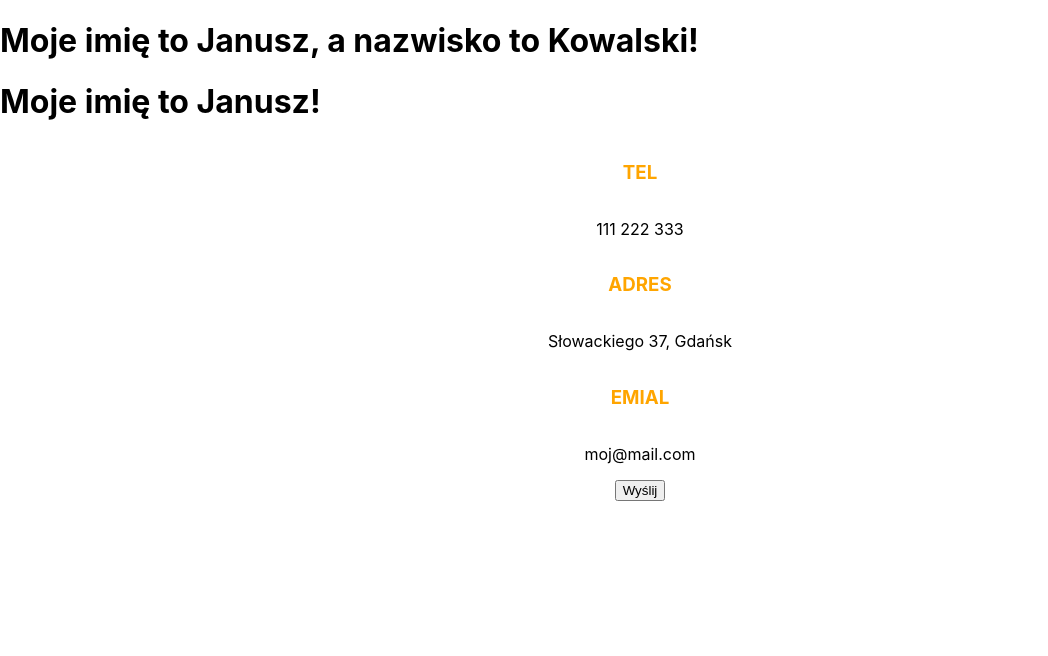
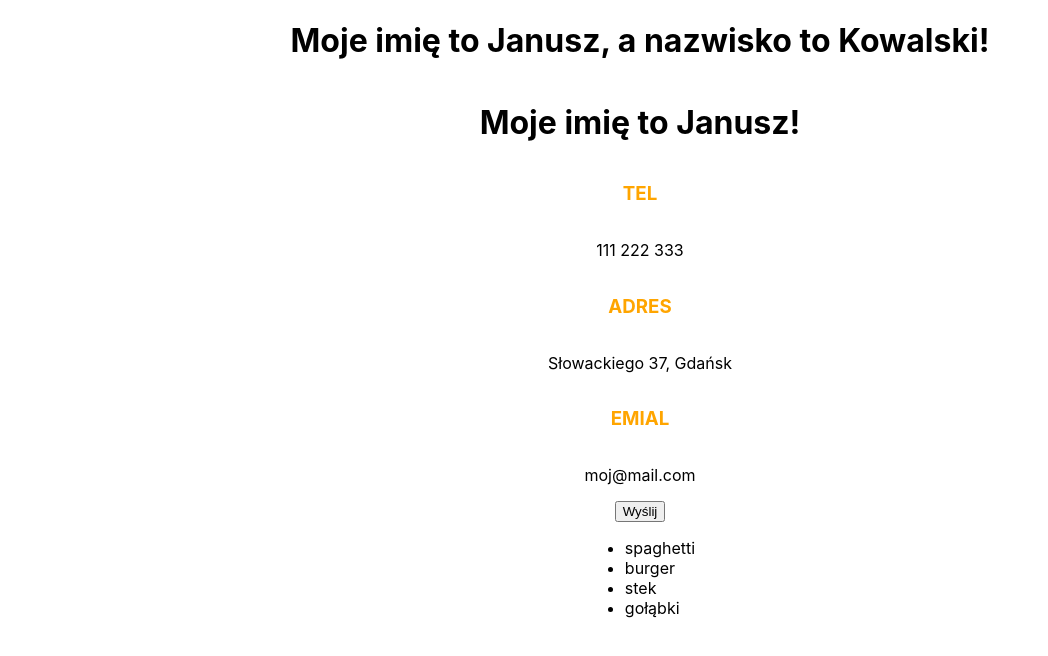
Before and after one commit to infoshareacademy/isareactrars, a JavaScript app in the folder my-app/: page / in a window 1280 px wide. Shown: the top 656 px of the page, without its empty margins (0-1048 px from the left). Built offline with nearby package versions, Linux system fonts and the light colour scheme; the HTML template or start-up script is replaced by a standard one.

Commit message:
Added Wrapper and my favourite dishes

```diff
--- a/my-app/src/App.js
+++ b/my-app/src/App.js
@@ -1,9 +1,11 @@
 import { Contact } from './Contact';
+import { Wrapper } from './Wrapper';
+import { MyFavouriteDishes } from './MyFavouriteDishes';
 import MyName from './MyName';
 
 function App() {
   return (
-    <>
+    <Wrapper>
         <MyName name="Janusz" surname="Kowalski" />
         <MyName name="Janusz" />
         <Contact data={{
@@ -11,7 +13,13 @@
             address: { street: 'Słowackiego', city: 'Gdańsk', number: 37 },
             email: 'moj@mail.com'
         }} />
-    </>
+        <MyFavouriteDishes dishes={[
+            { id: 1, name: 'spaghetti'},
+            { id: 2, name: 'burger'},
+            { id: 3, name: 'stek'},
+            { id: 4, name: 'gołąbki'},
+        ]} />
+    </Wrapper>
   );
 }
 
--- /dev/null
+++ b/my-app/src/MyFavouriteDishes.js
@@ -0,0 +1,5 @@
+export const MyFavouriteDishes = ({ dishes }) => (
+    <ul>
+        {dishes.map(dish => <li key={dish.id}>{dish.name}</li>)}
+    </ul>
+)
--- /dev/null
+++ b/my-app/src/Wrapper.js
@@ -0,0 +1,11 @@
+export const Wrapper = (props) => {
+    return (
+        <div style={{
+            display: 'flex',
+            flexDirection: 'column',
+            alignItems: 'center'
+        }}>
+            {props.children}
+        </div>
+    )
+}
```
